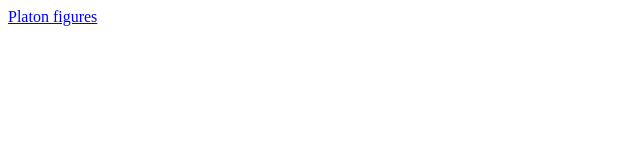
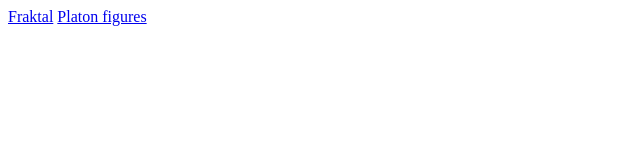
Before and after one commit to cgsgag2/cgsgag2.github.io, a plain HTML site: page index.html in a window 1280 px wide. Shown: the full height of the page, 0-640 px from the left. Drawn offline with Linux system fonts and the light colour scheme.

Commit message:
Update index.html

```diff
--- a/index.html
+++ b/index.html
@@ -4,6 +4,7 @@
     <title>CGSG: AG2</title>
 </head>
 <body>
+  <a href="Task01FRKT\index.html">Fraktal</a>
   <a href="First3D\index.html">Platon figures</a>
 </body>
 </html>
```
